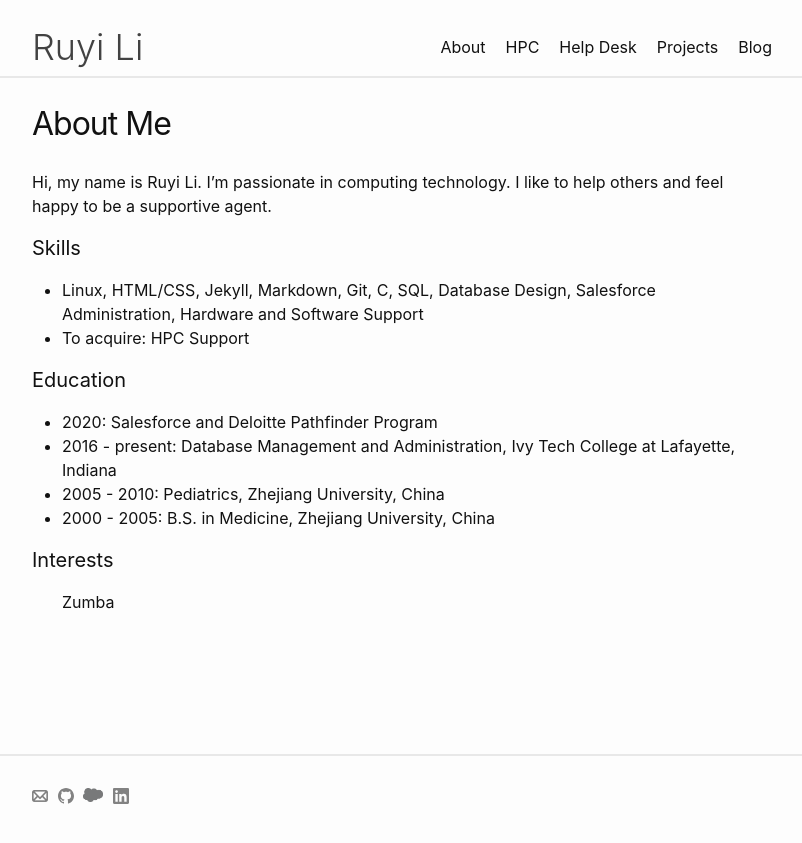
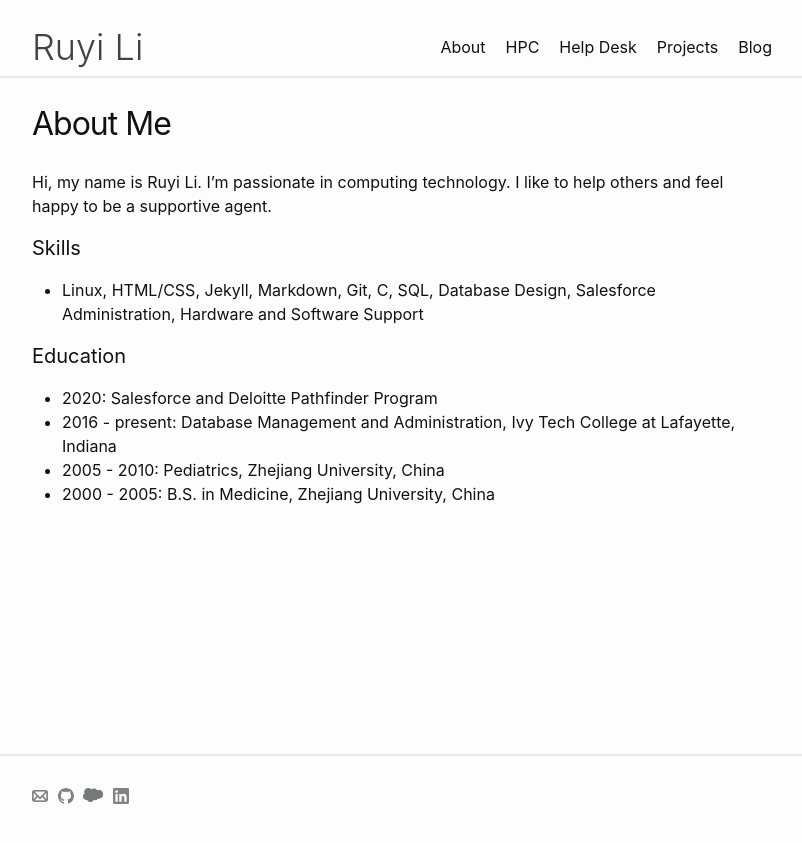
Before and after one commit to Ruyi95/Ruyi95.github.io, a Jekyll site: the page built from about.markdown, in a window 1280 px wide. Shown: the top 843 px of the page, without its empty margins (238-1040 px from the left). Built offline with Jekyll 4.4.1, drawn with Linux system fonts in a browser that asks for light colours.

Commit message:
About page modified.

```diff
--- a/about.markdown
+++ b/about.markdown
@@ -12,8 +12,6 @@ Hi, my name is Ruyi Li. I'm passionate in computing technology. I like to help o
 <ul>
 <li>Linux, HTML/CSS, Jekyll, Markdown, Git, C, SQL, Database Design, Salesforce Administration, Hardware and Software Support
 </li>
-<li>To acquire: HPC Support
-</li>
 </ul>
 <h4>Education</h4>
 <ul>
@@ -26,6 +24,3 @@ Hi, my name is Ruyi Li. I'm passionate in computing technology. I like to help o
 <li>2000 - 2005: B.S. in  Medicine, Zhejiang University, China
 </li>
 </ul>
-
-<h4>Interests</h4>
-<ul>Zumba</ul>
```
